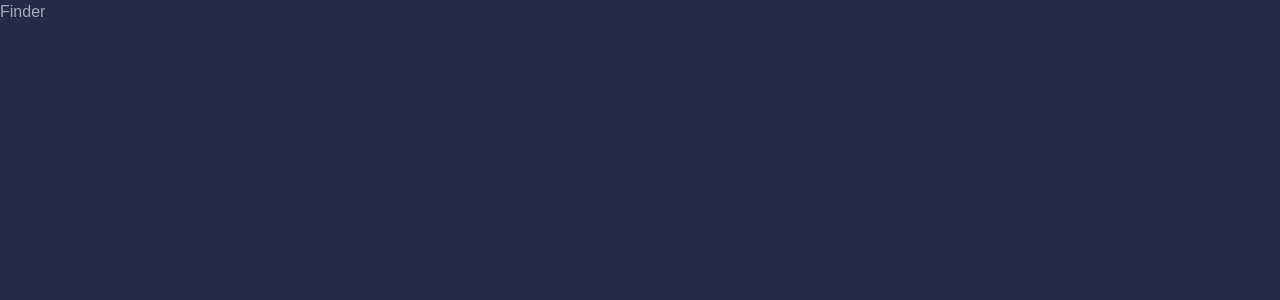
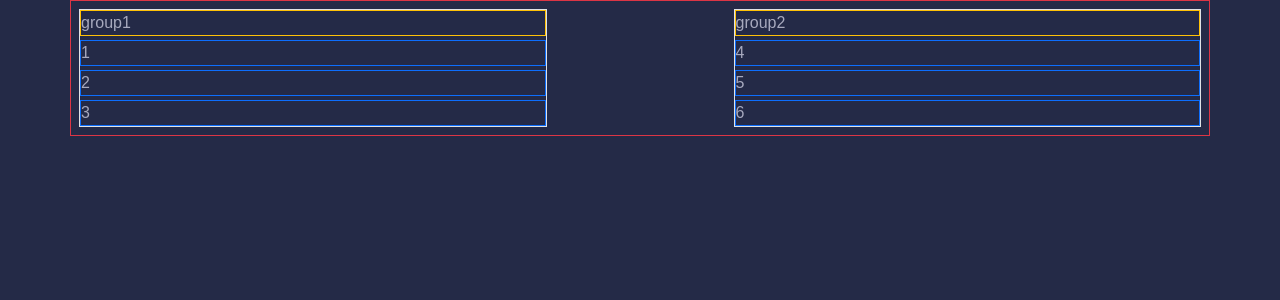
Before and after one commit to TihomirPet/drag-and-drop, a React (Create React App) app: page / in a window 1280 px wide. Shown: the top 300 px of the page. Built offline with nearby package versions, Linux system fonts and the light colour scheme.

Commit message:
add layout and data board

```diff
--- a/src/components/Finder.jsx
+++ b/src/components/Finder.jsx
@@ -1,7 +1,11 @@
 import React from 'react'
+import DragList from './dragAndDrop/DragList'
+
 
 export default function Finder() {
   return (
-    <div>Finder</div>
+
+<DragList/>
+
   )
 }
--- /dev/null
+++ b/src/components/dragAndDrop/DragItems.jsx
@@ -0,0 +1,27 @@
+import React from 'react'
+
+export default function DragItems({boards}) {
+  return (
+    <div className=' container border border-danger d-flex justify-content-between p-2'>
+      {boards.map((board) => (
+        <div className='board col-5 border'>
+          <div
+            className='board-title border border-warning
+            '>
+            {board.title}
+          </div>
+          {board.items.map((item) => (
+            <div className='col-12 border border-primary item mt-1'
+            draggable={true}
+
+
+
+            >
+              {item.title}
+            </div>
+          ))}
+        </div>
+      ))}
+    </div>
+  );
+}
--- /dev/null
+++ b/src/components/dragAndDrop/DragList.jsx
@@ -0,0 +1,22 @@
+import React from 'react'
+import DragItems from './DragItems'
+
+export default function DragList() {
+
+
+    const boards = [
+      {
+        title: 'group1',
+        items: [{ title: '1' }, { title: '2' }, { title: '3' }],
+      },
+      {
+        title: 'group2',
+        items: [{ title: '4' }, { title: '5' }, { title: '6' }],
+      },
+    ];
+  return (
+
+        <DragItems boards={boards}/>
+
+  )
+}
```
